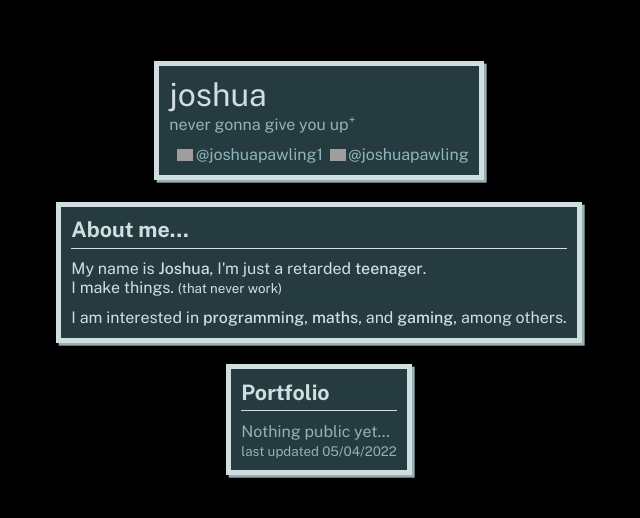
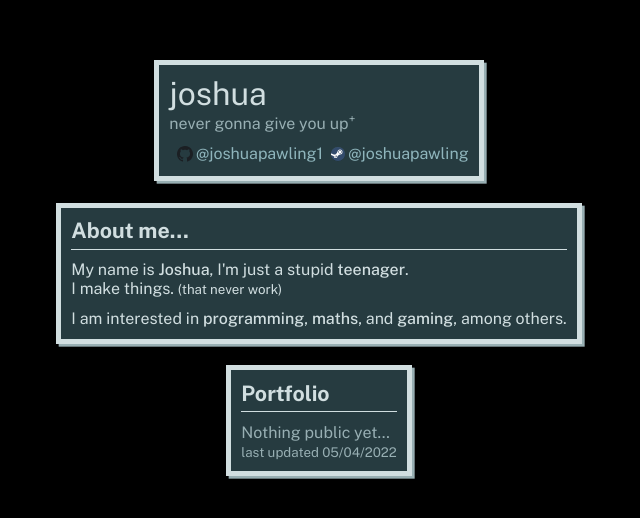
Before and after one commit to joshua-githubb/joshuapawling.space, a plain HTML site: page index.html in a window 1280 px wide. Shown: the part 132-650 px from the top of the page, without its empty margins (321-961 px from the left). Drawn offline with nearby package versions, Linux system fonts and the light colour scheme; grey boxes are pictures that could not be loaded.

Commit message:
Add vendor & fix google analytics.
Google analytics wasn't working previously, fixed it now. Added the icons to the webpage's CDN instead.

```diff
--- a/index.html
+++ b/index.html
@@ -1,6 +1,16 @@
 <!DOCTYPE html>
 <html lang="en">
 <head>
+    <!-- Global site tag (gtag.js) - Google Analytics -->
+    <script async src="https://www.googletagmanager.com/gtag/js?id=G-H3QTKK5DNN"></script>
+    <script>
+        window.dataLayer = window.dataLayer || [];
+        function gtag(){dataLayer.push(arguments);}
+        gtag('js', new Date());
+
+        gtag('config', 'G-H3QTKK5DNN');
+    </script>
+
     <meta charset="UTF-8">
     <meta name="viewport" content="width=device-width, initial-scale=1.0">
     <meta property="og:title" content="joshua">
@@ -8,15 +18,6 @@
     <link rel="stylesheet" href="./sheets/style.css">
     <script src="./scripts/quotes.js" async></script>
     <title>joshua</title>
-
-    <script>
-        // google analytics tags
-        window.dataLayer = window.dataLayer || [];
-        function gtag(){dataLayer.push(arguments);}
-
-        gtag('js', new Date());
-        gtag('config', 'G-71KN86K78F');
-    </script>
 </head>
 <body>
 <div class="container">
@@ -32,13 +33,13 @@
         <div class="social-container">
             <a href="https://github.com/joshuapawling1" alt="Github (@joshuapawling1)">
                 <div class="social">
-                    <img src="https://img.joshuapawling.space/raw/WldP6Y4i.svg" class="social-icon" aria-hidden="true">
+                    <img src="./vendor/github.svg" class="social-icon" aria-hidden="true">
                     <span class="social-name">@joshuapawling1</span>
                 </div>
             </a>
             <a href="https://steamcommunity.com/id/joshuapawling/" alt="Steam (@joshuapawling)">
                 <div class="social">
-                    <img src="https://img.joshuapawling.space/raw/2NxSbo9X.svg" class="social-icon" aria-hidden="true">
+                    <img src="./vendor/steam.svg" class="social-icon" aria-hidden="true">
                     <span class="social-name">@joshuapawling</span>
                 </div>
             </a>
@@ -50,7 +51,7 @@
             <div class="section-content">
                 <p>
                     My name is <span class="emphasis">Joshua</span>,
-                    I'm just a retarded <span class="emphasis">teenager</span>.
+                    I'm just a stupid <span class="emphasis">teenager</span>.
                 </p>
                 <p>
                     I make things. <small>(that never work)</small>
```
Also changed, not shown: vendor/github.svg (added), vendor/steam.svg (added).
